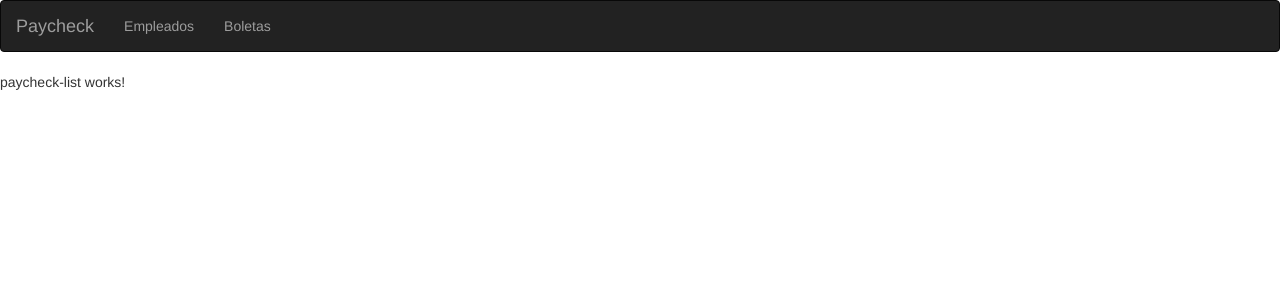
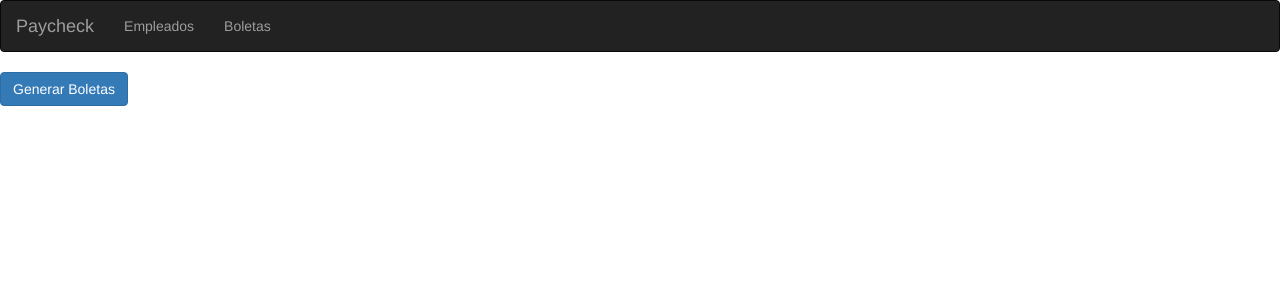
Before and after one commit to Andresxx/paycheck-ui, an Angular app: page /generatePaycheck in a window 1280 px wide. Shown: the top 300 px of the page. Built offline with nearby package versions, Linux system fonts and the light colour scheme.

Commit message:
delete comented code

```diff
--- a/src/components/list-employee/list-employee.component.html
+++ b/src/components/list-employee/list-employee.component.html
@@ -1,6 +1,5 @@
-<!-- <app-nav-bar></app-nav-bar> -->
-<!-- <button class="btn btn-primary button" (click)="selectMonth.open()">Export tracks</button> -->
-<button class="btn btn-primary button" (click)="navigateTo('createEmployee')">Create Employee</button>
+
+<button class="btn btn-primary button" (click)="navigateTo('createEmployee')">Crear Empleado</button>
 <div class="row">
   <div class="column" *ngFor="let employee of listOfEmployees">
     <div class="card">
@@ -21,36 +20,3 @@
     </div>
   </div>
 </div>
-
-
-<!-- <bs-modal #editTrack>
-  <bs-modal-header [showDismiss]="true">
-    <h4 class="modal-title">Edit {{username}}'s track</h4>
-  </bs-modal-header>
-  <form class="form-signin" #track="ngForm">
-    <bs-modal-body>
-      <hr>
-      <div class="form-label-group">
-        <input type="date" id="Date" [(ngModel)]="editDate" name="Date" class="form-control" placeholder="Date"
-          required>
-        <label for="Date">Date</label>
-      </div>
-      <div class="form-label-group">
-        <input type="time" id="initialHour" [(ngModel)]="initWork" name="initialHour" class="form-control"
-          placeholder="Initial hour" required>
-        <label for="initialHour">Initial hour</label>
-      </div>
-      <div class="form-label-group">
-        <input type="time" id="finalHour" [(ngModel)]="finalWork" name="finalHour" class="form-control"
-          placeholder="Final hour" required>
-        <label for="finalHour">Final hour</label>
-      </div>
-      <hr>
-    </bs-modal-body>
-    <bs-modal-footer>
-      <button class="btn-danger" (click)="editTrack.close()">Cancel</button>
-      <button class="btn-primary" (click)="saveData(); editTrack.close()" [disabled]="!track.valid">Save</button>
-    </bs-modal-footer>
-  </form>
-</bs-modal>
- -->
--- a/src/components/nav-bar/nav-bar.component.html
+++ b/src/components/nav-bar/nav-bar.component.html
@@ -11,7 +11,7 @@
     <div class="collapse navbar-collapse" id="myNavbar">
       <ul class="nav navbar-nav">
         <!-- <li class="active"><a href="#">Home</a></li> -->
-        <li><a href="/createEmployee">Empleados</a></li>
+        <li><a href="/listEmployee">Empleados</a></li>
         <li><a href="/generatePaycheck">Boletas</a></li>
       </ul>
       <ul class="nav navbar-nav navbar-right">
--- a/src/components/paycheck-list/paycheck-list.component.html
+++ b/src/components/paycheck-list/paycheck-list.component.html
@@ -1,3 +1 @@
-<p>
-  paycheck-list works!
-</p>
+<button class="btn btn-primary button" >Generar Boletas</button>
```
